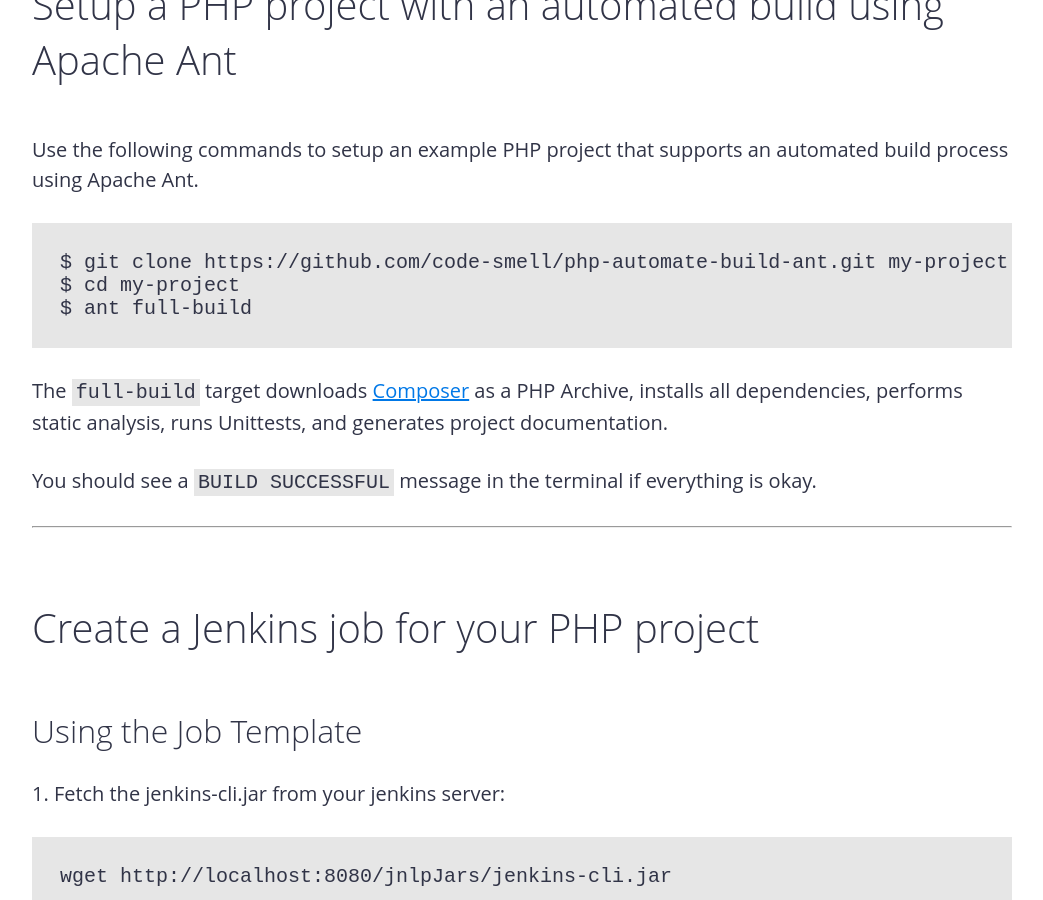
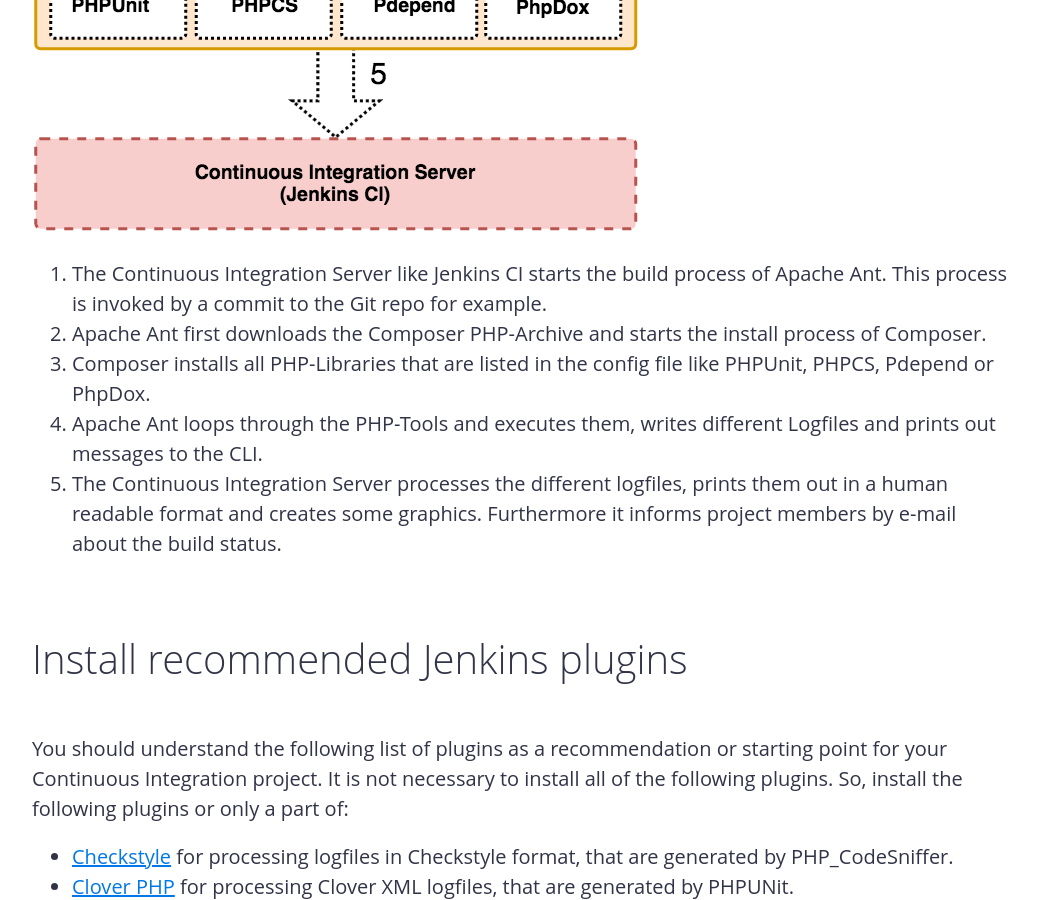
Before and after one commit to code-smell/code-smell.github.io, a Jekyll site: the page built from _posts/2016-10-14-continuous-integration-with-jenkins.md, in a window 1280 px wide and 900 px high, scrolled down 2448 px. Shown: the whole window, without its empty margins (118-1161 px from the left). Built offline with Jekyll 4.4.1, drawn with Linux system fonts in a browser that asks for light colours; some of the changed text lies outside the part shown.

Commit message:
Add two graphics

```diff
--- a/_posts/2016-10-14-continuous-integration-with-jenkins.md
+++ b/_posts/2016-10-14-continuous-integration-with-jenkins.md
@@ -34,6 +34,18 @@ This article depends on a previous article [Automating build process of a PHP Ap
 Before you can walk through this article you **must** have read the depending article.
 
 ---
+
+# A simple workflow
+
+A simplified Continuous Integration workflow based on Jenkins CI follows these steps.
+
+<img class="pure-img" src="/img/php-workflow-with-jenkins.png" alt="a simplified Continuous Integration workflow">
+
+1. The Continuous Integration Server like Jenkins CI starts the build process of Apache Ant. This process is invoked by a commit to the Git repo for example.
+2. Apache Ant first downloads the Composer PHP-Archive and starts the install process of Composer.
+3. Composer installs all PHP-Libraries that are listed in the config file like PHPUnit, PHPCS, Pdepend or PhpDox.
+4. Apache Ant loops through the PHP-Tools and executes them, writes different Logfiles and prints out messages to the CLI.
+5. The Continuous Integration Server processes the different logfiles, prints them out in a human readable format and creates some graphics. Furthermore it informs project members by e-mail about the build status.
 
 # Install recommended Jenkins plugins
 {:id="install"}
```
Also changed, not shown: _posts/2016-10-01-automating-php-application-with-ant.md (+11 -0 lines), img/php-workflow-with-ant.png (added), img/php-workflow-with-jenkins.png (added).
